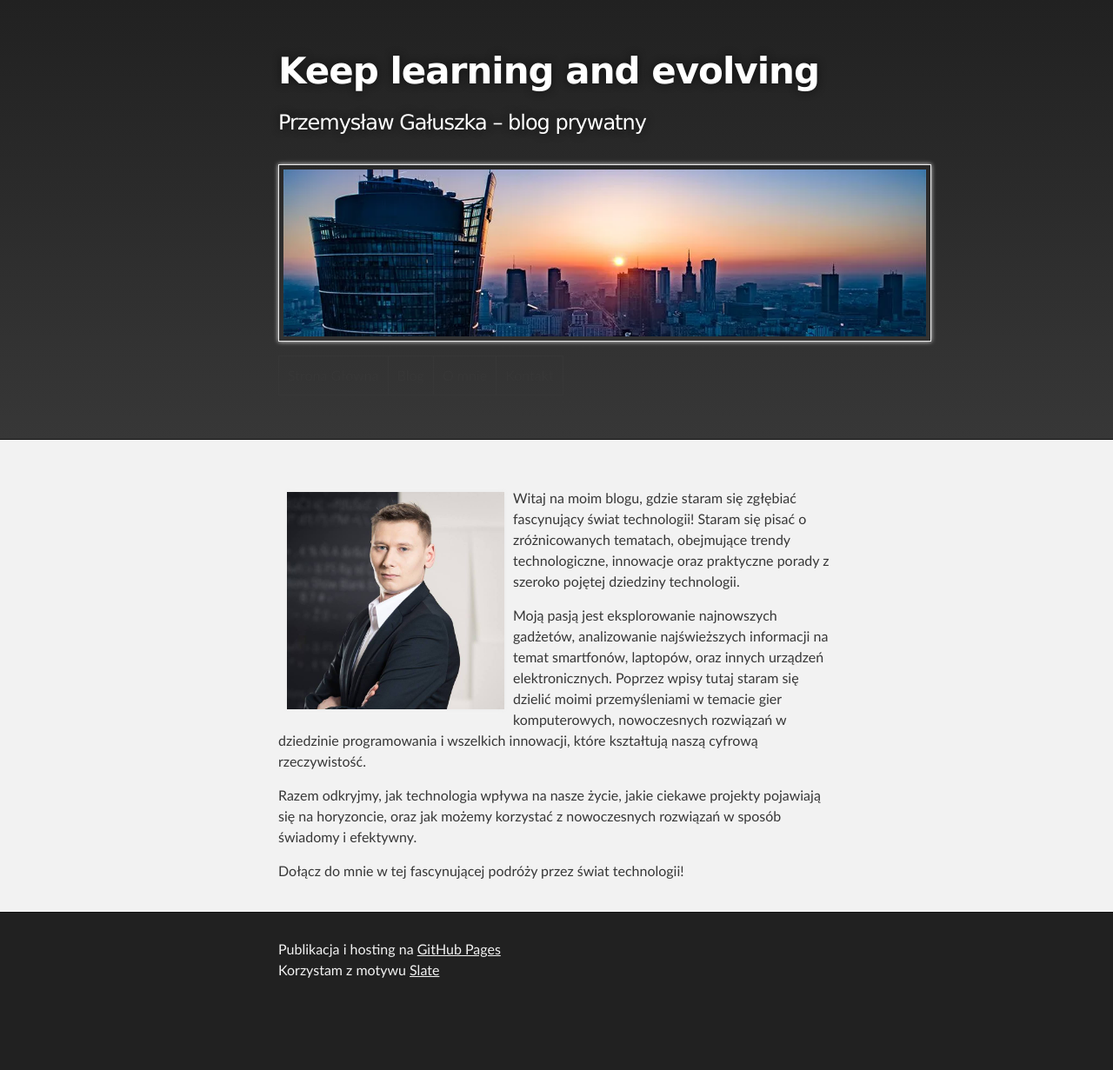
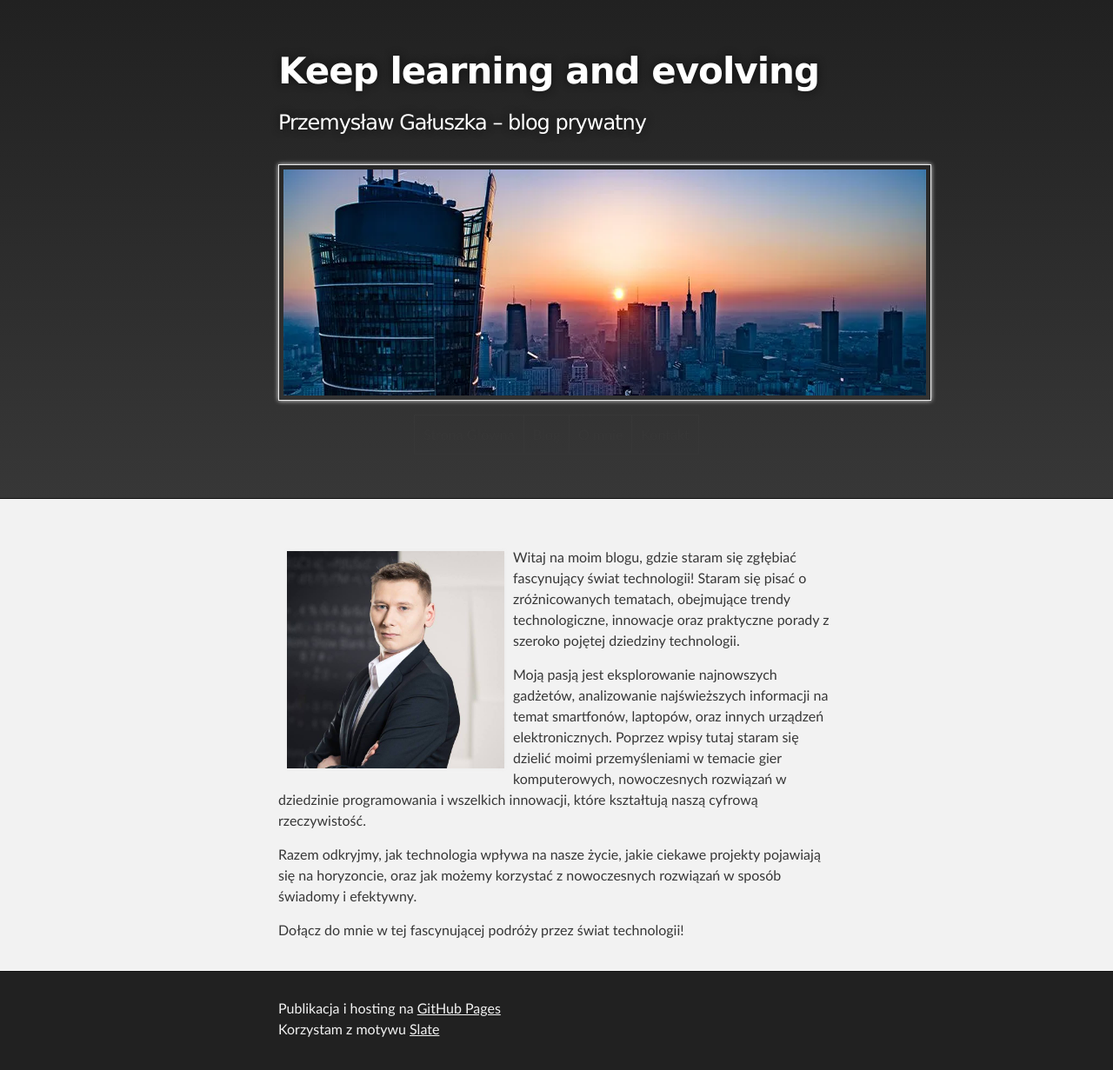
Before and after one commit to pgaluszka/pgaluszka.github.io, a Jekyll site: the page built from index.md, in a window 1280 px wide. Shown: the whole page at 87% size. Built offline with Jekyll 4.4.1, drawn with Linux system fonts in a browser that asks for light colours; before the commit the page ends 1163 px from its top, so only the background shows below that.

Commit message:
Update default.html

```diff
--- a/_layouts/default.html
+++ b/_layouts/default.html
@@ -22,15 +22,15 @@
 
           <h1 id="project_title">{{ site.title | default: site.github.repository_name }}</h1>
           <h2 id="project_tagline">{{ site.description | default: site.github.project_tagline }}</h2>
-          <center><img src="assets/headimage.png"></center>
-          <table>
+          <center><img src="assets/headimage.png" width="1000" height="260"></center>
+          <center><table>
             <tr>
               <td>Strona Główna</td>
               <td>Blog</td>
               <td>O mnie</td>
               <td>Kontakt</td>
             </tr>
-          </table>
+          </table></center>
 
           {% if site.show_downloads %}
             <section id="downloads">
```
